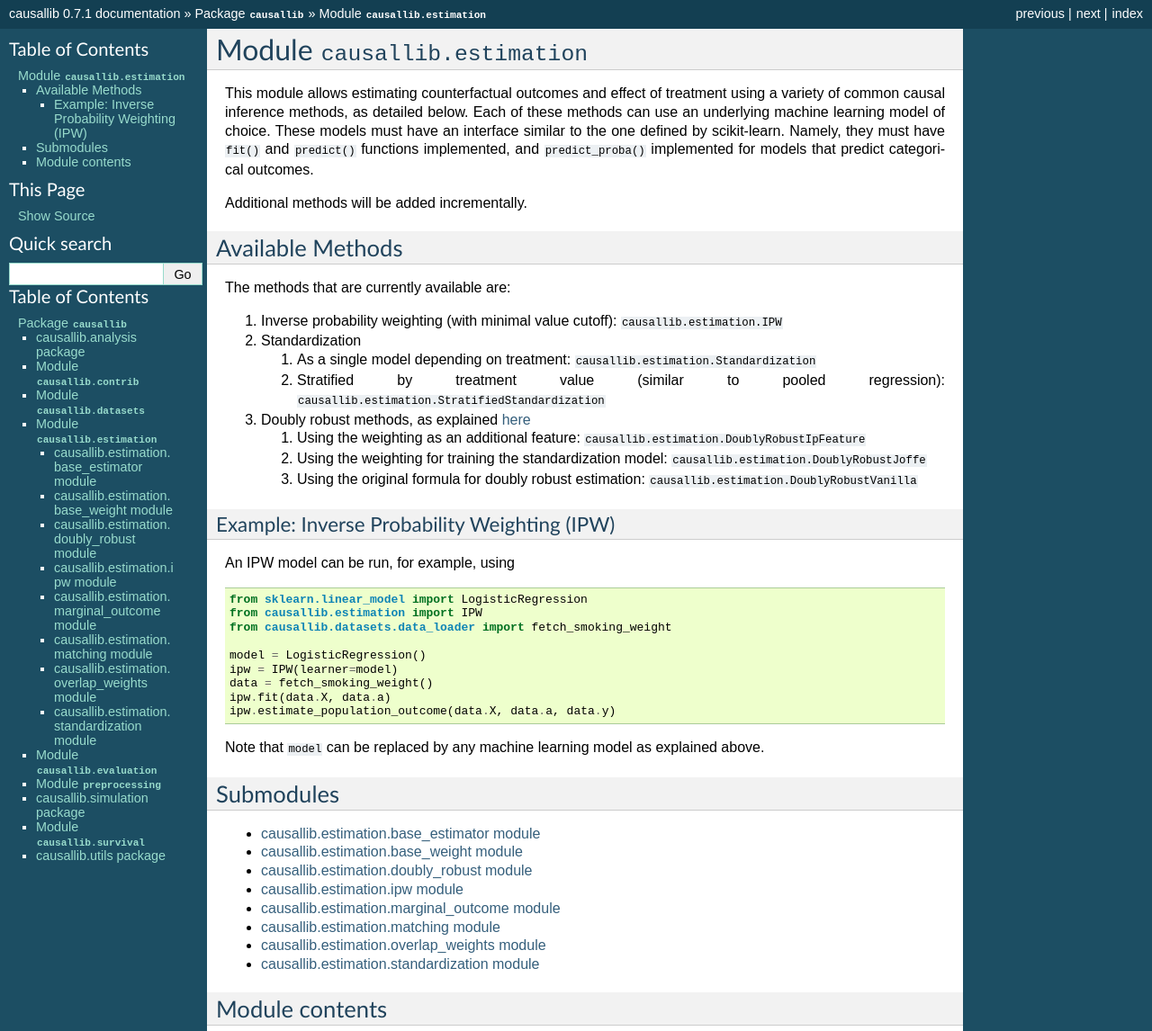
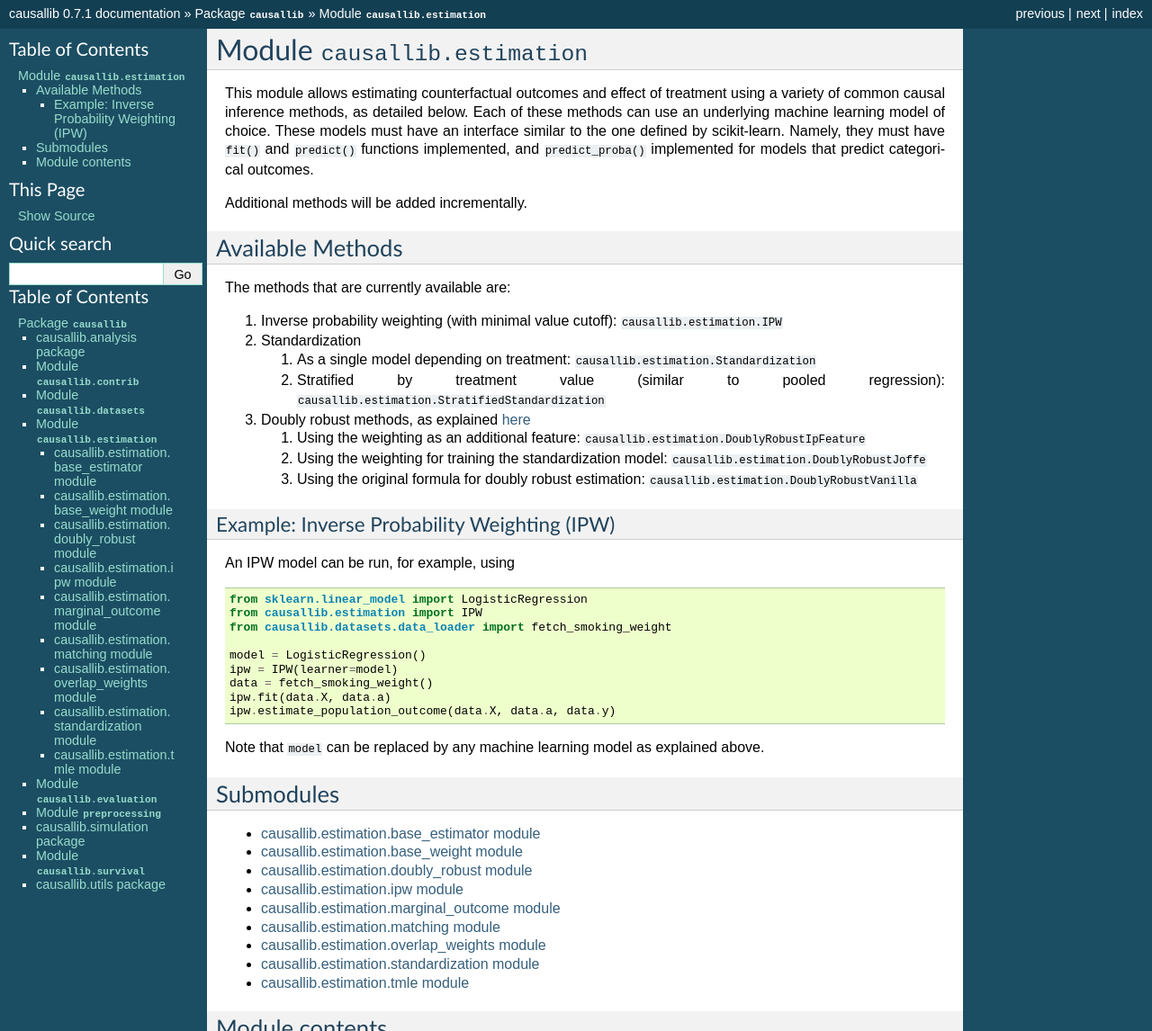
Before and after one commit to BiomedSciAI/causallib, a Sphinx documentation site: the page built from docs/source/causallib.estimation.rst, in a window 1280 px wide, cut to the strip 0-1146 px from the top of the page. Shown: the whole strip at 90% size. Built offline with Sphinx 7.4.7, drawn with Linux system fonts in a browser that asks for light colours.

Commit message:
TMLE documentation

```diff
--- a/docs/source/causallib.estimation.rst
+++ b/docs/source/causallib.estimation.rst
@@ -14,6 +14,7 @@ Submodules
    causallib.estimation.matching
    causallib.estimation.overlap_weights
    causallib.estimation.standardization
+   causallib.estimation.tmle
 
 Module contents
 ---------------
--- /dev/null
+++ b/docs/source/causallib.estimation.tmle.rst
@@ -0,0 +1,7 @@
+causallib.estimation.tmle module
+================================
+
+.. automodule:: causallib.estimation.tmle
+   :members:
+   :undoc-members:
+   :show-inheritance:
--- a/docs/source/causallib.tests.rst
+++ b/docs/source/causallib.tests.rst
@@ -14,7 +14,9 @@ Submodules
    causallib.tests.test_marginal_outcome
    causallib.tests.test_matching
    causallib.tests.test_overlap_weights
+   causallib.tests.test_plots
    causallib.tests.test_standardization
+   causallib.tests.test_tmle
    causallib.tests.test_transformers
    causallib.tests.test_utils
 
```
Also changed, not shown: other parts of docs/source/causallib.estimation.rst (+2 -2 lines), docs/source/causallib.tests.test_tmle.rst (added, +7 -0 lines).
